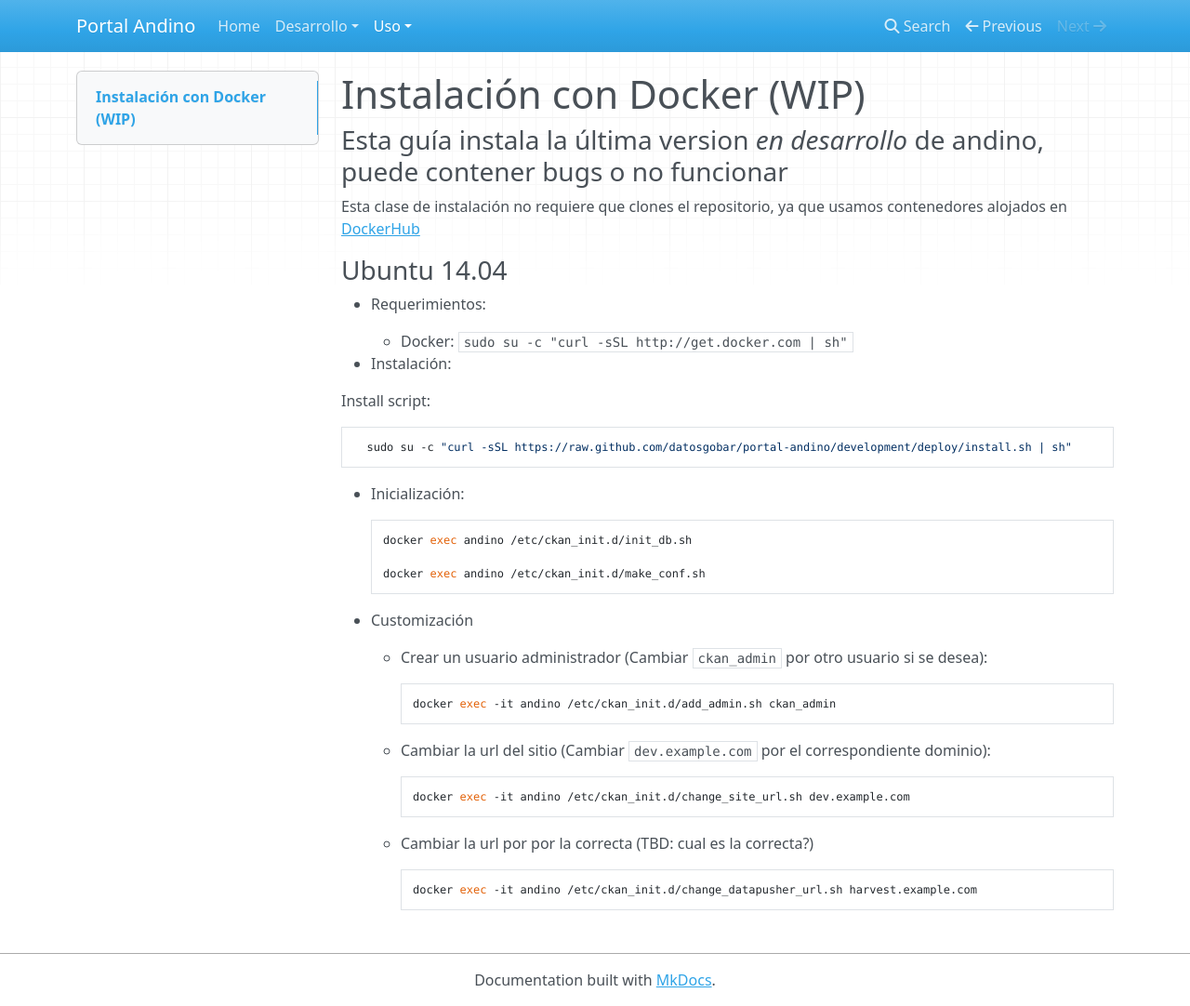
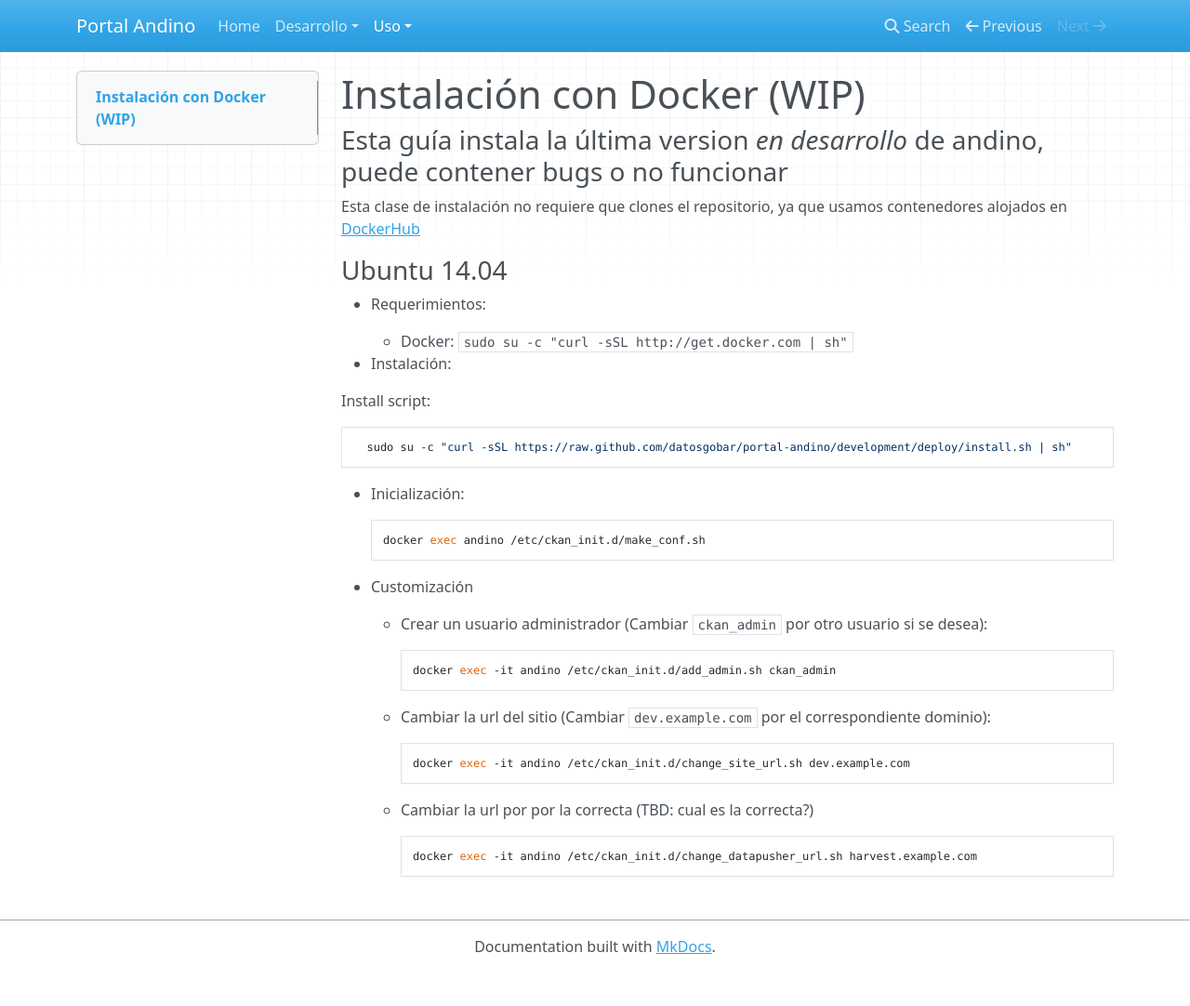
Before and after one commit to datosgobar/portal-andino, an MkDocs documentation site: the page built from docs/usage/docker.md, in a window 1280 px wide and 1082 px high. Shown: the whole window at 93% size. Built offline with MkDocs 1.6.1, drawn with Linux system fonts in a browser that asks for light colours; nearby versions of some CDN libraries; old or Windows-style settings are respelled for this version of MkDocs.

Commit message:
Saco comando innecesario de la doc
refs:#12

```diff
--- a/docs/usage/docker.md
+++ b/docs/usage/docker.md
@@ -17,8 +17,6 @@
 
 + Inicialización:
 
-        docker exec andino /etc/ckan_init.d/init_db.sh
-
         docker exec andino /etc/ckan_init.d/make_conf.sh
 
 + Customización
```
